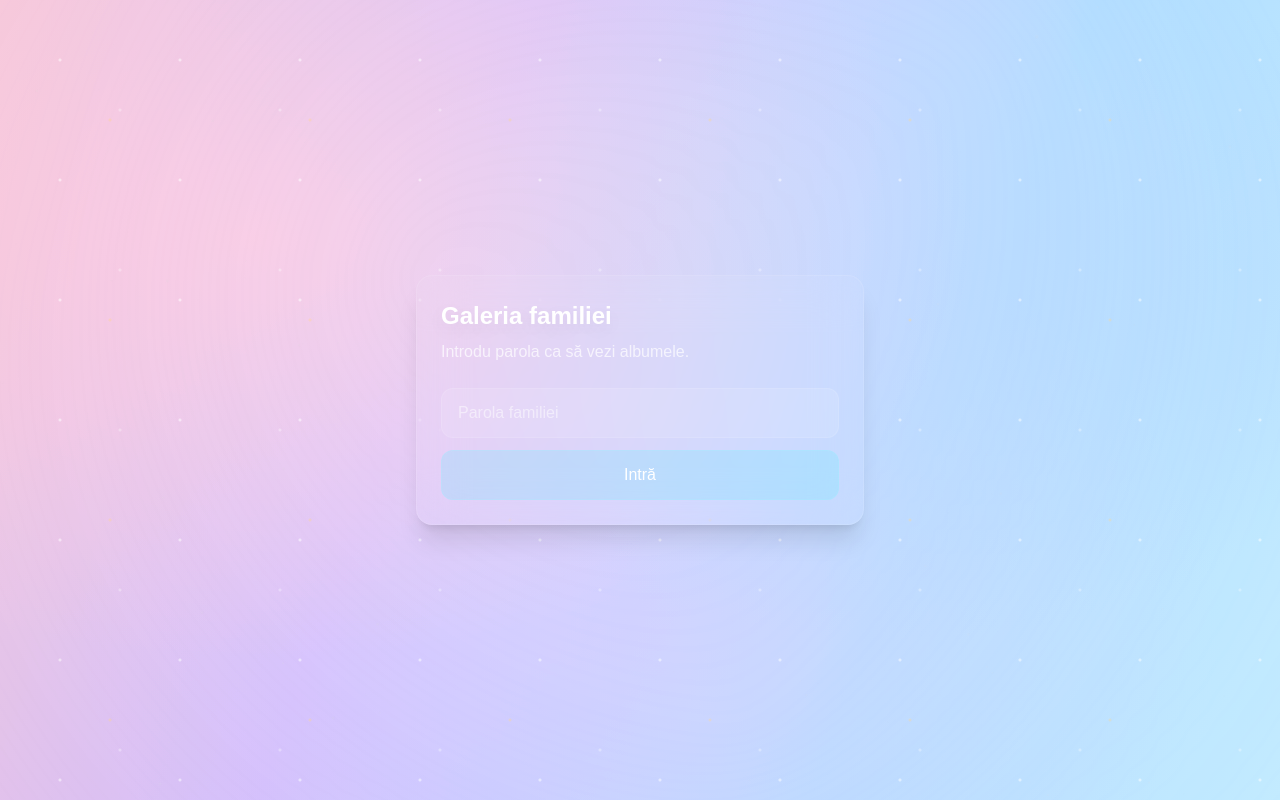
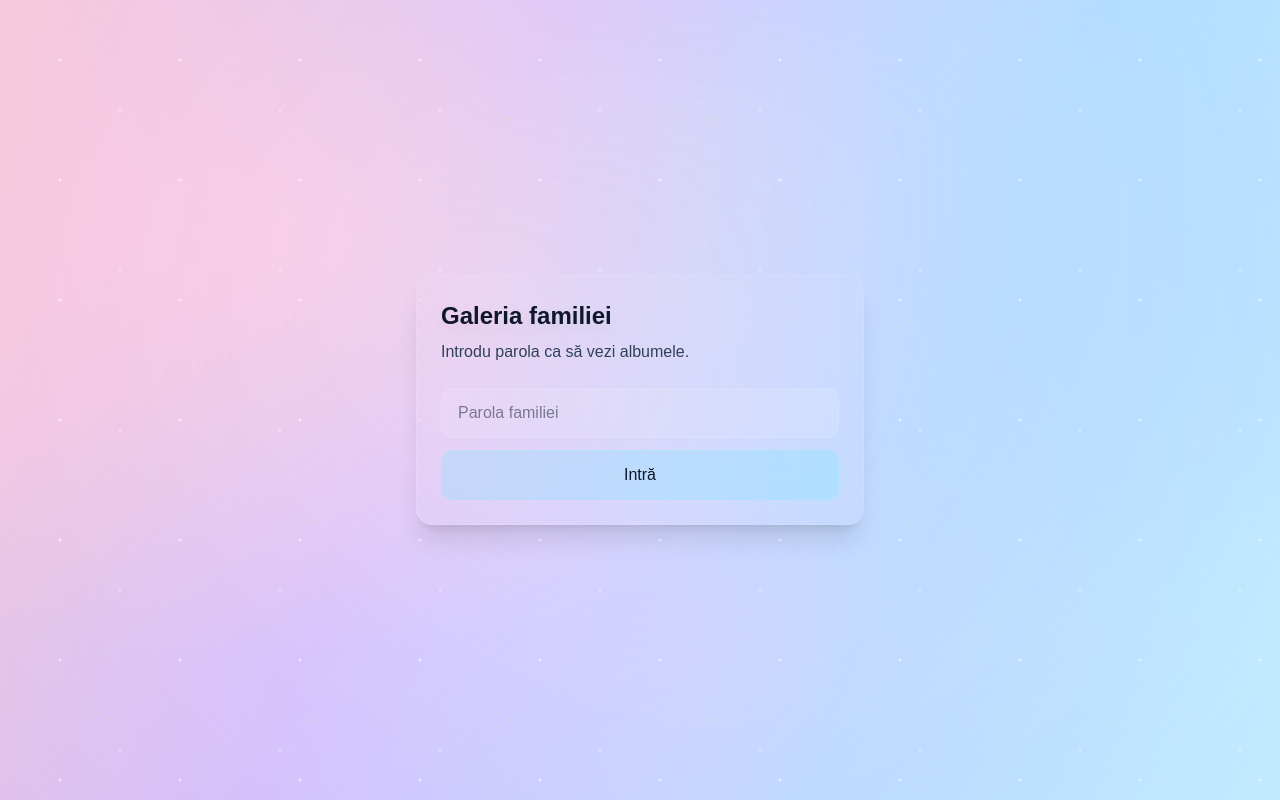
Before and after one commit to LetincaCosmin/family-gallery, a Next.js app: page /login in a window 1280 px wide. Built offline with nearby package versions, Linux system fonts and the light colour scheme.

Commit message:
Update page.js
text color

```diff
--- a/src/app/login/page.js
+++ b/src/app/login/page.js
@@ -38,14 +38,14 @@ export default function LoginPage() {
   }
 
   return (
-    <div className="min-h-dvh bg-transparent text-white flex items-center justify-center p-6">
+    <div className="min-h-dvh bg-transparent text-slate-900 flex items-center justify-center p-6">
       <motion.div
         initial={{ opacity: 0, y: 14 }}
         animate={{ opacity: 1, y: 0 }}
         className="w-full max-w-md rounded-2xl border border-white/10 bg-white/5 backdrop-blur-xl p-6 shadow-xl"
       >
         <h1 className="text-2xl font-semibold">Galeria familiei</h1>
-        <p className="text-white/70 mt-2">
+        <p className="text-slate-700 mt-2">
           Introdu parola ca să vezi albumele.
         </p>
 
```
